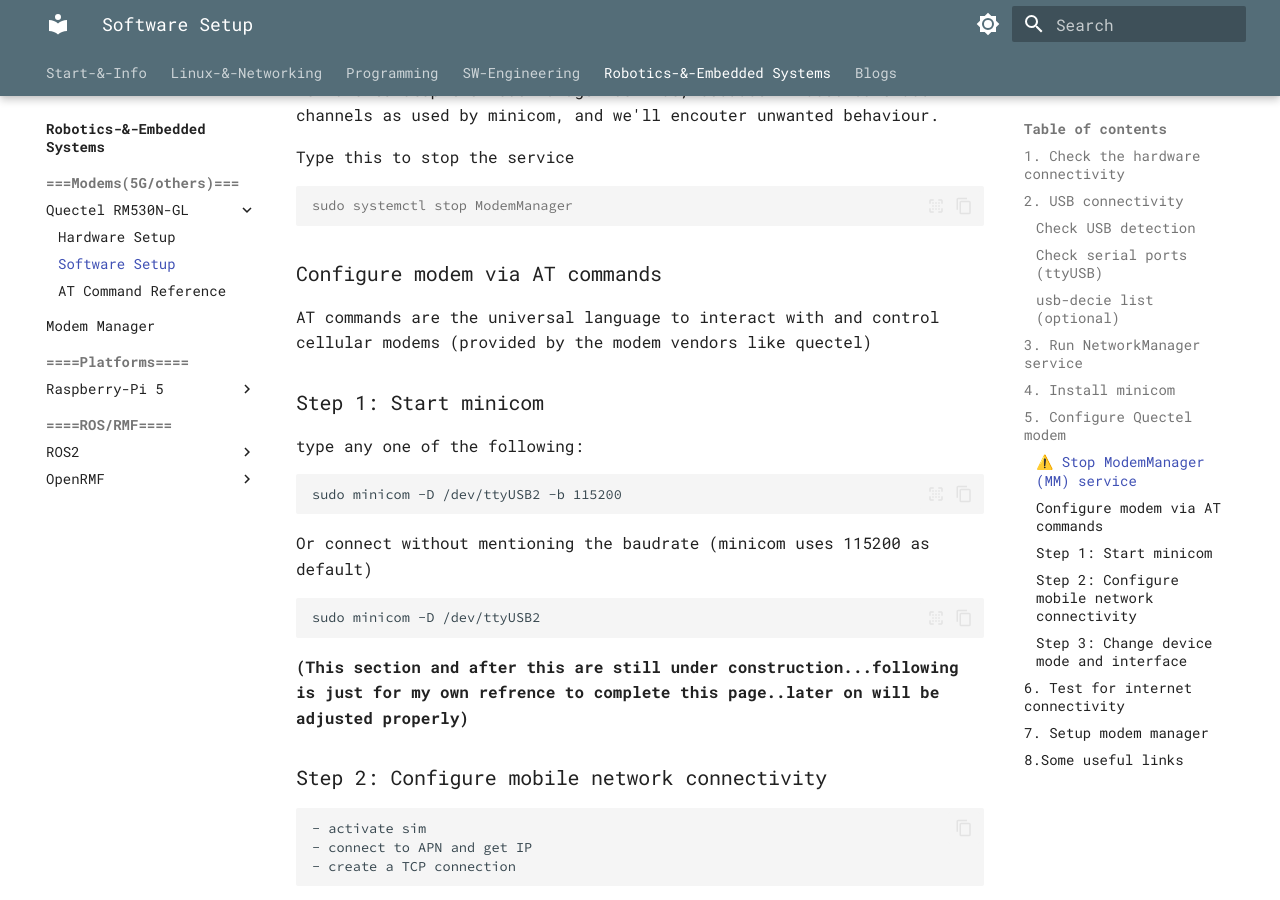
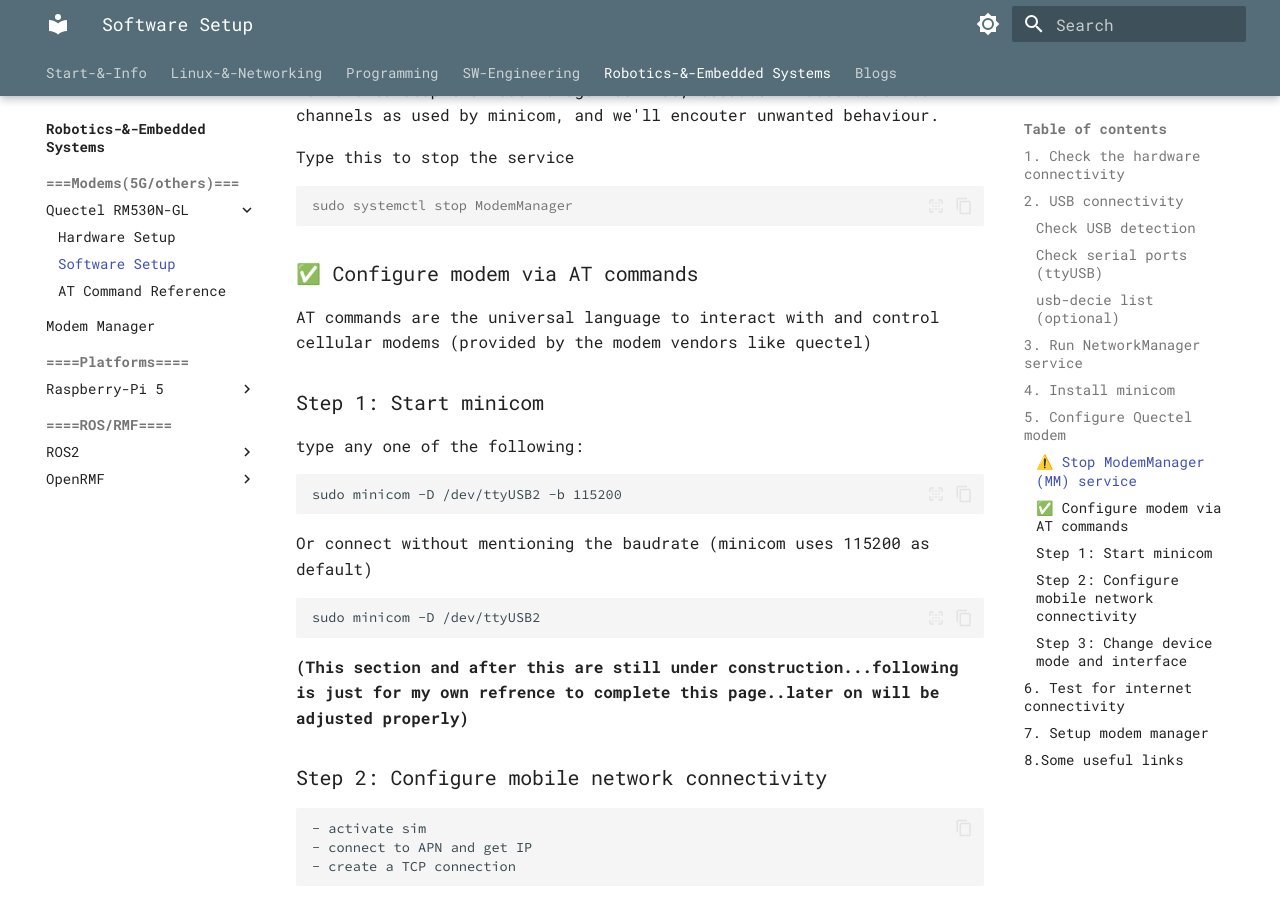
Before and after one commit to alohamujeeb/alohamujeeb.github.io, an MkDocs documentation site: the page built from docs/embsys-drobot/Quectel-RM530N-GL/02-sw-setup-pi5.md, in a window 1280 px wide and 900 px high, scrolled down 3089 px. Built offline with MkDocs 1.6.1 and Material for MkDocs 9.7.7, drawn with Linux system fonts in a browser that asks for light colours.

Commit message:
some changes

````diff
--- a/docs/embsys-drobot/Quectel-RM530N-GL/02-sw-setup-pi5.md
+++ b/docs/embsys-drobot/Quectel-RM530N-GL/02-sw-setup-pi5.md
@@ -115,7 +115,7 @@ Type this to stop the service
 sudo systemctl stop ModemManager
 ```
 
-### Configure modem via AT commands
+### ✅ Configure modem via AT commands
 AT commands are the universal language to interact with and control cellular modems (provided by the modem vendors like quectel)
 
 ### Step 1: Start minicom
````
